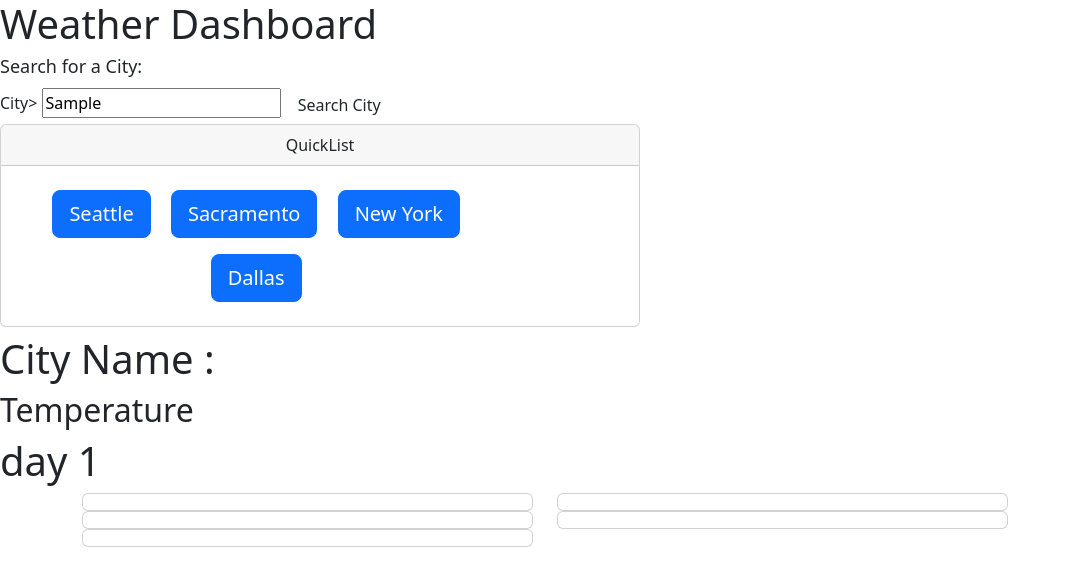
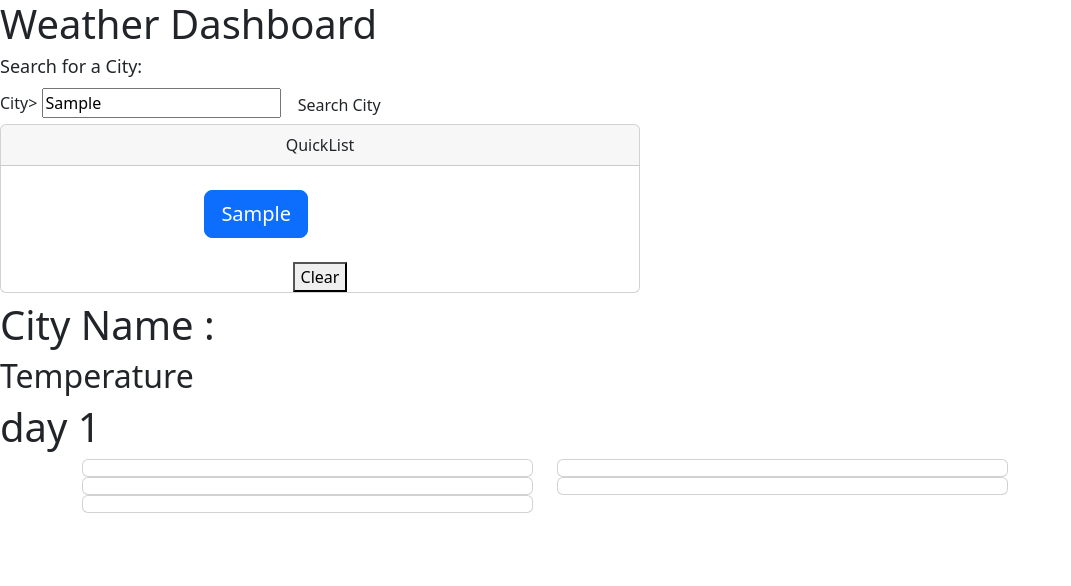
Before and after one commit to samlee088/weather-dashboard, a plain HTML site: page index.html in a window 1280 px wide. Both pictures are taken after typing "Sample" into the empty fields and a click on the button "Search City". Shown: the whole page, without its empty margins (0-1071 px from the left). Drawn offline with nearby package versions, Linux system fonts and the light colour scheme; no server answers.

Commit message:
update with creating button elements with city

```diff
--- a/assets/script.js
+++ b/assets/script.js
@@ -1,21 +1,6 @@
-/* questions section
-way to expand the array to know what the avaialble variables are? */
-
-
-
-
-
 // API key 17491cca6b7cf053d78af447ad4c8844
 
 var APIKey = "17491cca6b7cf053d78af447ad4c8844";
-
-// later make a variable that will store the city name depending on the user's input, including {city, state, country}
-
-// this was a test curl to use in gitbash
-// curl https://api.openweathermap.org/data/2.5/weather?q=seattle&appid=17491cca6b7cf053d78af447ad4c8844
-
-
-
 
 
 // var queryURL = "http://api.openweathermap.org/data/2.5/weather?q=" + city + "&appid=" + APIKey;
@@ -33,13 +18,17 @@ var  windSpeed;
 var   uvIndex;
 var cityTypeSearch = document.querySelector('#cityId');
 var cityTypeSearchButton = document.querySelector('#citySearch');
+var clearSearch = document.querySelector('#clearButton');
+
+
+
 
 var cityInput = function (event) {
     event.preventDefault();
 
     city = cityTypeSearch.value.trim();
     console.log(city);
-
+    addSearch(city);
     weatherAPI(event);
 }
 
@@ -52,8 +41,63 @@ var buttonClick = function(event) {
     city = event.target.getAttribute
     ('data-language');
     console.log(city);
+    weatherAPI(event);
+}
 
-    weatherAPI(event);
+
+
+// Storage for searched cities in local storage
+
+var searchList = [];
+
+// cityButtonSearch add in another eventlistener to add in to array
+
+function addSearch(event) {
+searchList.push(event);
+
+localStorage.setItem("cities",JSON.stringify(searchList))
+loadSearch();
+}
+
+// function storeSearch () {
+// localStorage.setItem("cities",JSON.stringify(searchList))
+// }
+
+
+// grab stored data and reload it, need to have this happen on the start of the page, and also when an additional search is added
+
+function loadSearch(event) {
+    var searchArray = JSON.parse(localStorage.getItem("cities"));
+
+    $('#cityButton').empty();
+
+
+
+for (i=0; i<searchArray.length; i++) {
+
+// grab an item from the array
+// then take this item value, create a button with the class id, and then append this button to the list
+
+var cityName = searchArray[i];
+
+
+
+$('#cityButton').append(
+        $(document.createElement('button')).prop({
+            type: 'button',
+            innerHTML: cityName,
+            'data-language':cityName,
+            class: 'btn btn-primary m-2 btn-lg btn-block text-center'
+        })
+)
+}
+}
+
+
+function clearCities(event) {
+    searchList = [];
+    localStorage.setItem("cities",JSON.stringify(searchList));
+
 }
 
 
@@ -243,3 +287,5 @@ fetch(weatherURL)
 
 cityButtons.addEventListener('click', buttonClick);
 cityTypeSearchButton.addEventListener('submit', cityInput);
+cityTypeSearchButton.addEventListener('submit,', addSearch);
+clearSearch.addEventListener('click', clearCities);
--- a/index.html
+++ b/index.html
@@ -39,7 +39,9 @@
             <button data-language="Dallas" class = "btn btn-primary m-2 btn-lg btn-block">Dallas</button>
 
         </div>
-
+        <div id="clearButton">
+            <button id='clearButtonAction'> Clear</button>
+        </div>
 
 
 
@@ -122,7 +124,7 @@
 
 
 
-
+<p id="data"></p>
 
 
 
```
